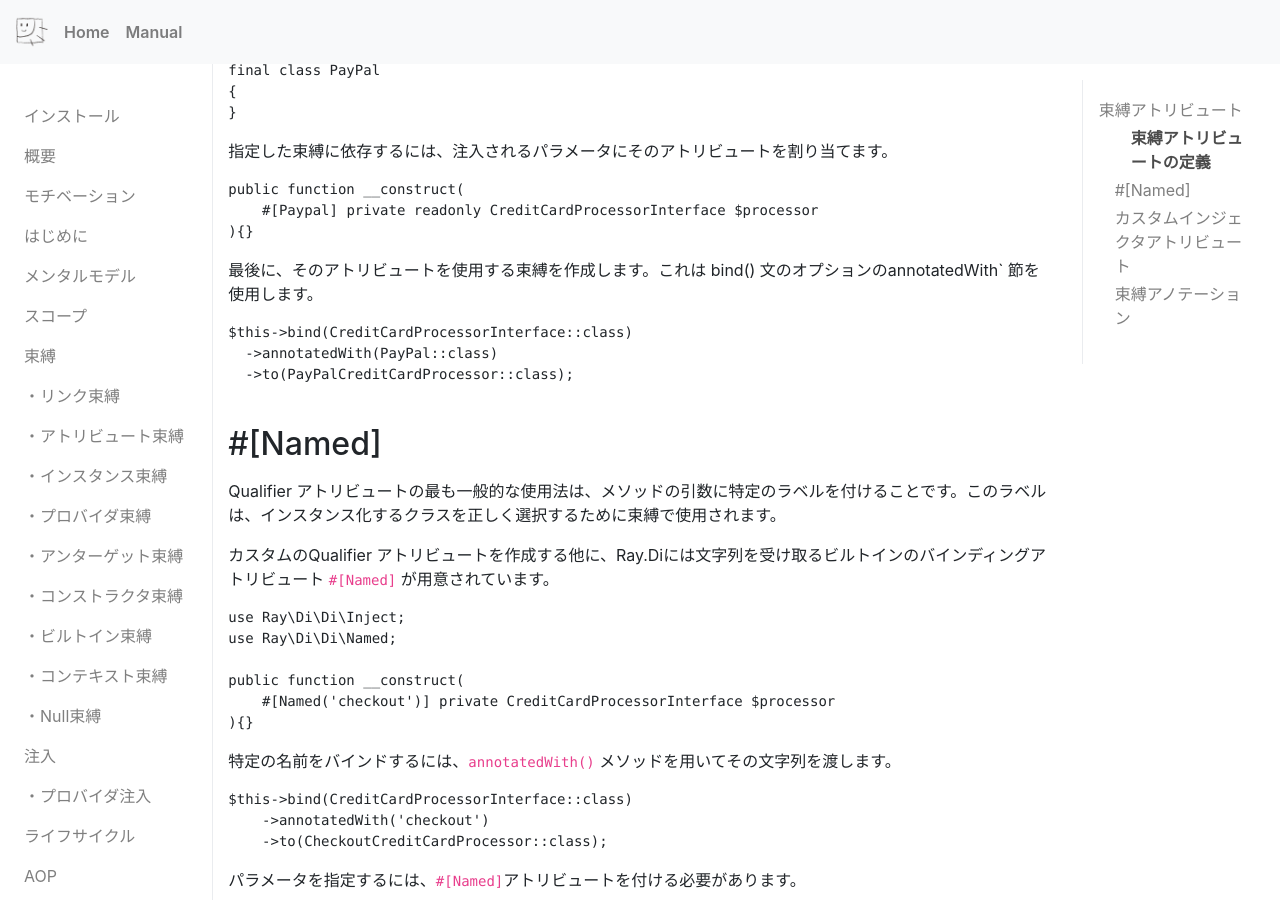
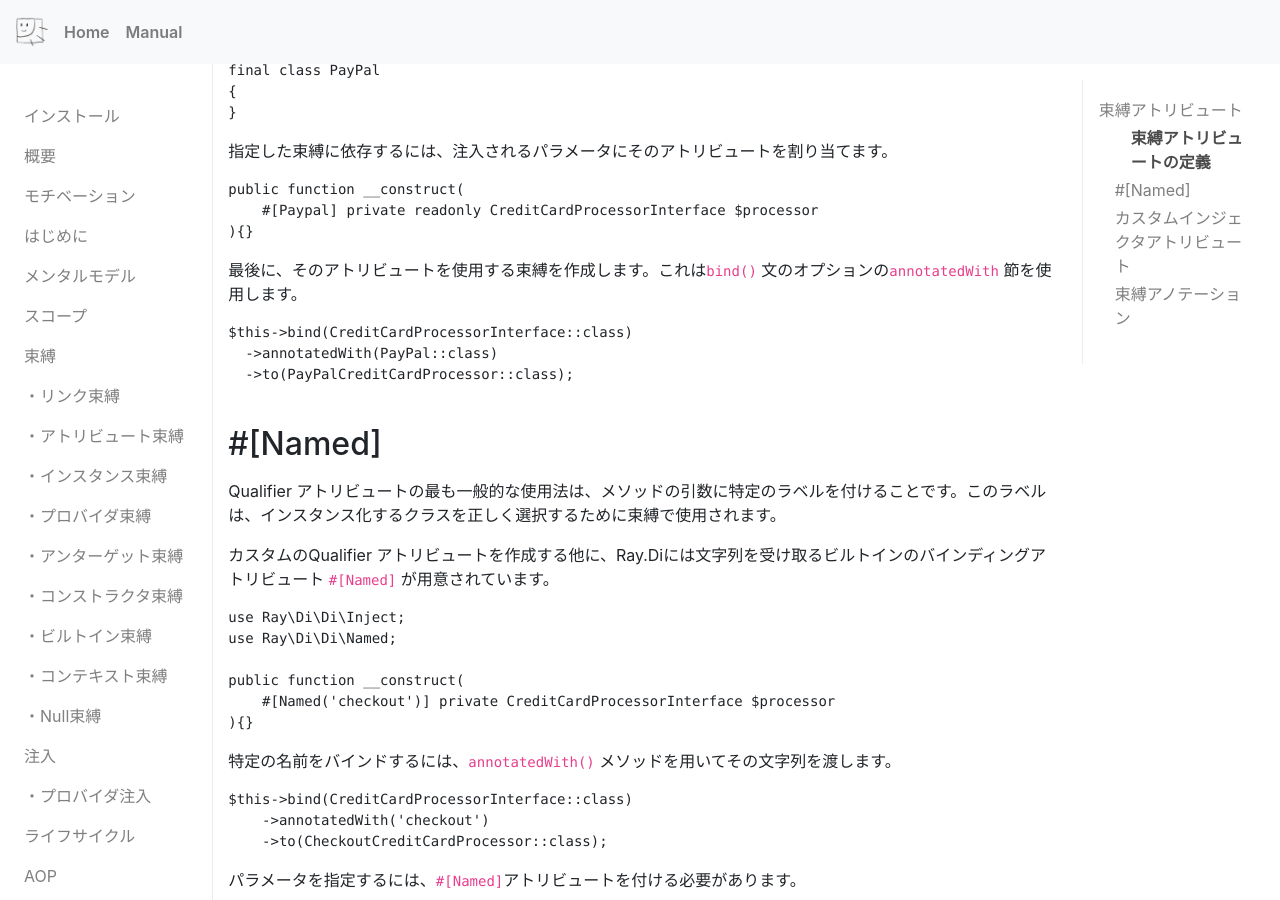
Before and after one commit to ray-di/ray-di.github.io, a Jekyll site: the page built from manuals/1.0/ja/BindingAttributes.md, in a window 1280 px wide and 900 px high, scrolled down 389 px. Built offline with Jekyll 4.4.1, drawn with Linux system fonts in a browser that asks for light colours; our own code applies the rules of GitHub Pages for plain Markdown files.

````diff
--- a/manuals/1.0/ja/BindingAttributes.md
+++ b/manuals/1.0/ja/BindingAttributes.md
@@ -30,7 +30,7 @@ public function __construct(
 ){}
 ```
 
-最後に、そのアトリビュートを使用する束縛を作成します。これは bind() 文のオプションのannotatedWith` 節を使用します。
+最後に、そのアトリビュートを使用する束縛を作成します。これは`bind()` 文のオプションの`annotatedWith` 節を使用します。
 
 ```php
 $this->bind(CreditCardProcessorInterface::class)
````
